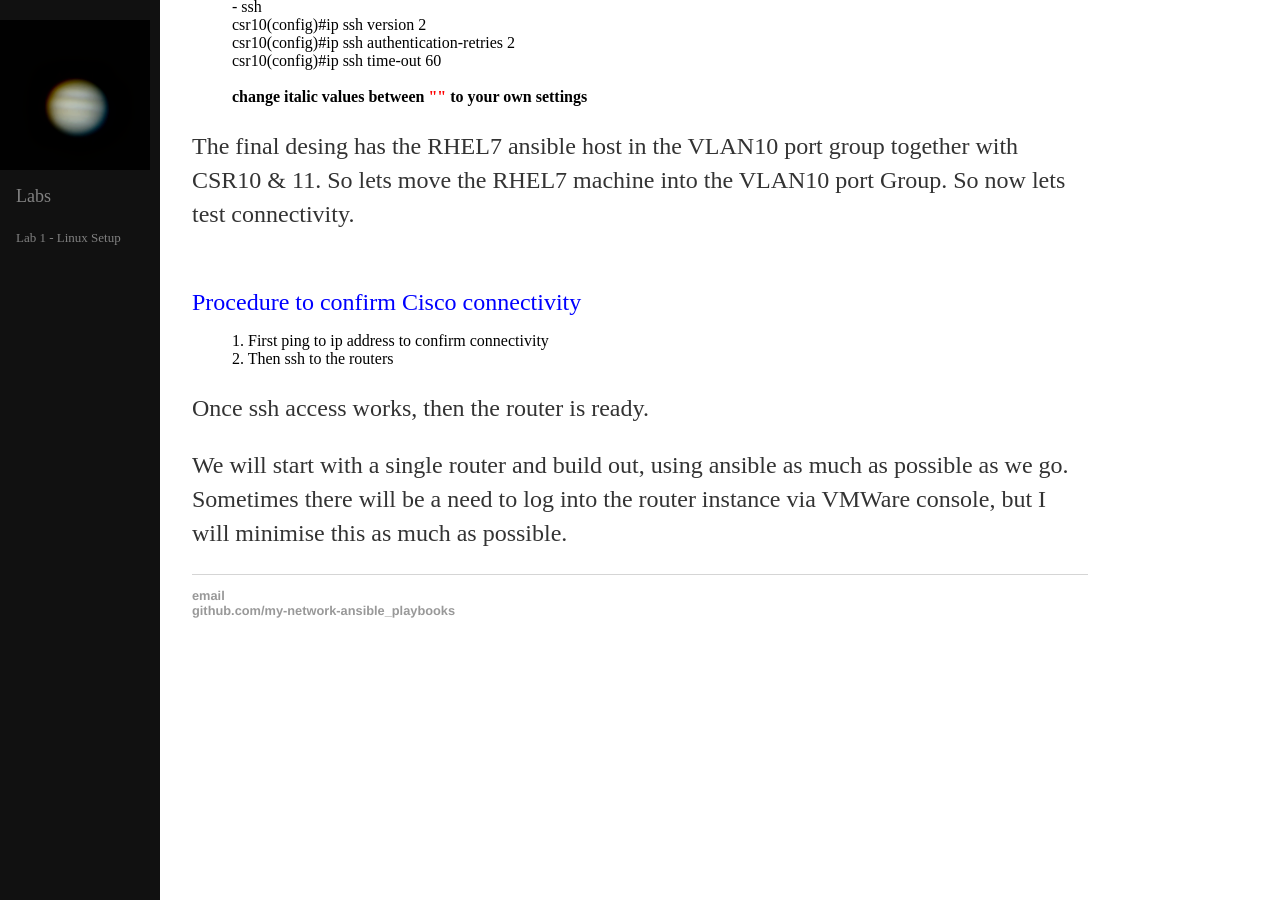
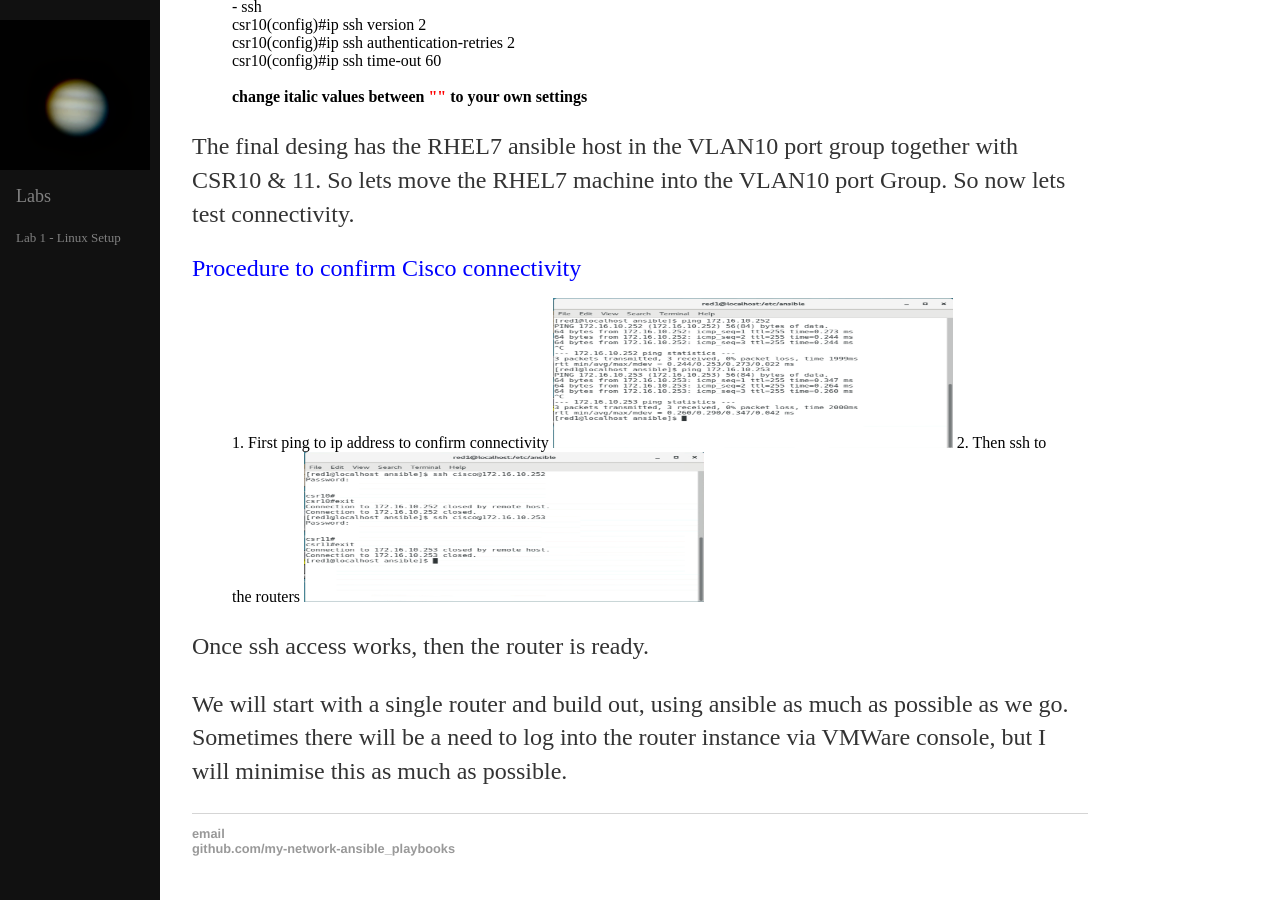
Before and after one commit to craigeowen/craigeowen.github.io, a Jekyll site: the page built from _posts/2018-04-20-Cisco-Router-Setup.md, in a window 1280 px wide and 900 px high, scrolled down 1474 px. Built offline with Jekyll 4.4.1, drawn with Linux system fonts in a browser that asks for light colours; our own code applies the rules of GitHub Pages for plain Markdown files.

Commit message:
Update 2018-04-20-Cisco-Router-Setup.md

```diff
--- a/_posts/2018-04-20-Cisco-Router-Setup.md
+++ b/_posts/2018-04-20-Cisco-Router-Setup.md
@@ -50,14 +50,14 @@
 <b>change italic values between <font color="red">""</font> to your own settings</b><br>
 </blockquote>
 <!-- blank -->
-The final desing has the RHEL7 ansible host in the VLAN10 port group together with CSR10 & 11. So lets move the RHEL7 machine into the VLAN10 port Group. So now lets test connectivity.<br>
+The final desing has the RHEL7 ansible host in the VLAN10 port group together with CSR10 & 11. So lets move the RHEL7 machine into the VLAN10 port Group. So now lets test connectivity.
 <br>
 <font size="5" color="blue">Procedure to confirm Cisco connectivity</font>
 <blockquote>
 1. First ping to ip address to confirm connectivity
-<br>
+<img src="/assets/lab2-ping.PNG" alt=Router Ping style="width:400px;height:150px;">
 2. Then ssh to the routers
-<br>
+<img src="/assets/lab2-ssh.PNG" alt="Router SSH" style="width:400px;height:150px;">
 </blockquote>
 Once ssh access works, then the router is ready.
 
```
